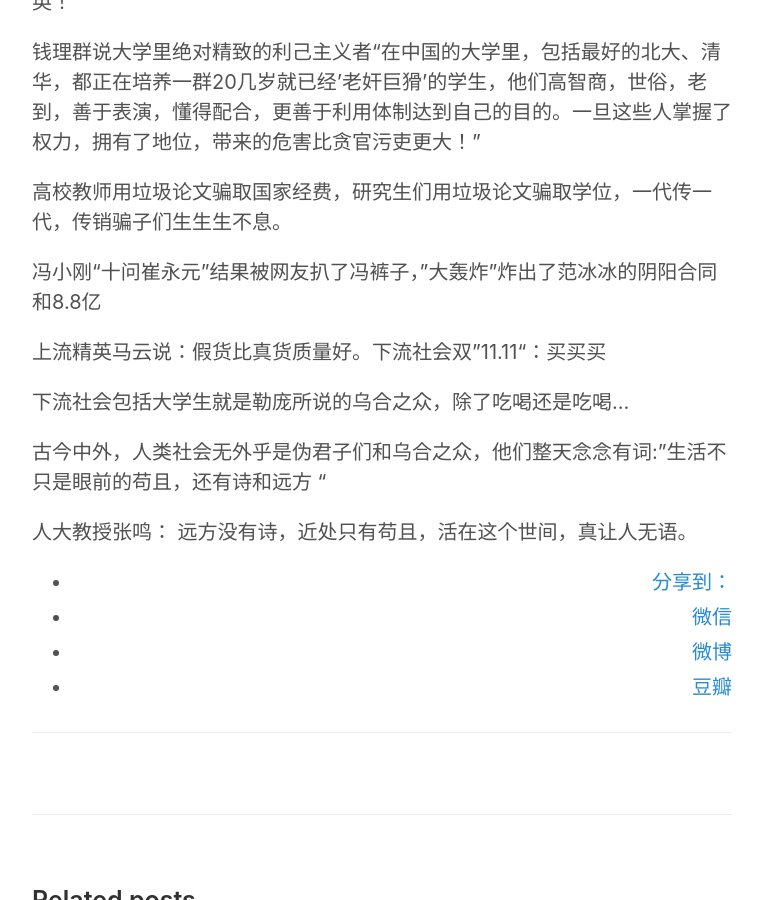
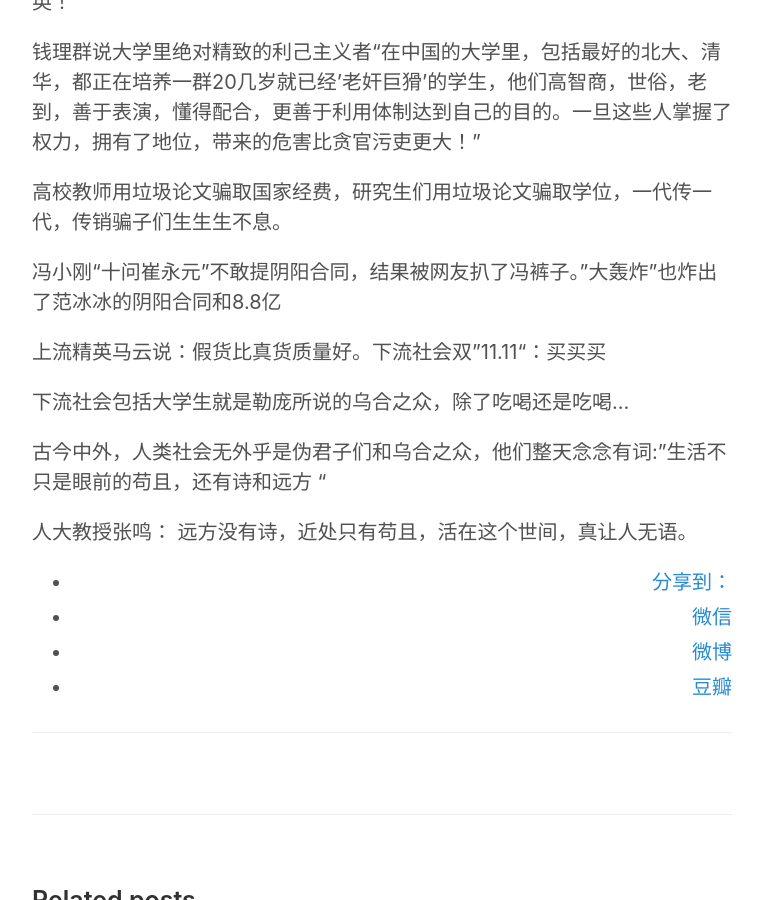
Before and after one commit to hwdong/hwdong-old.github.io, a Jekyll site: the page built from _posts/2018-11-17- 伪君子和乌合之众.md, in a window 1280 px wide and 900 px high, scrolled down 614 px. Shown: the whole window, without its empty margins (258-1021 px from the left). Built offline with Jekyll 4.4.1, drawn with Linux system fonts in a browser that asks for light colours; comment, search, counter and statistics services are not loaded.

Commit message:
Update 2018-11-17- 伪君子和乌合之众.md

```diff
--- a/_posts/2018-11-17- 伪君子和乌合之众.md
+++ b/_posts/2018-11-17- 伪君子和乌合之众.md
@@ -18,7 +18,7 @@ tags:
 
 高校教师用垃圾论文骗取国家经费，研究生们用垃圾论文骗取学位，一代传一代，传销骗子们生生生不息。
 
-冯小刚“十问崔永元”结果被网友扒了冯裤子，"大轰炸"炸出了范冰冰的阴阳合同和8.8亿
+冯小刚“十问崔永元”不敢提阴阳合同，结果被网友扒了冯裤子。"大轰炸"也炸出了范冰冰的阴阳合同和8.8亿
 
 上流精英马云说：假货比真货质量好。下流社会双”11.11“：买买买
 
```
